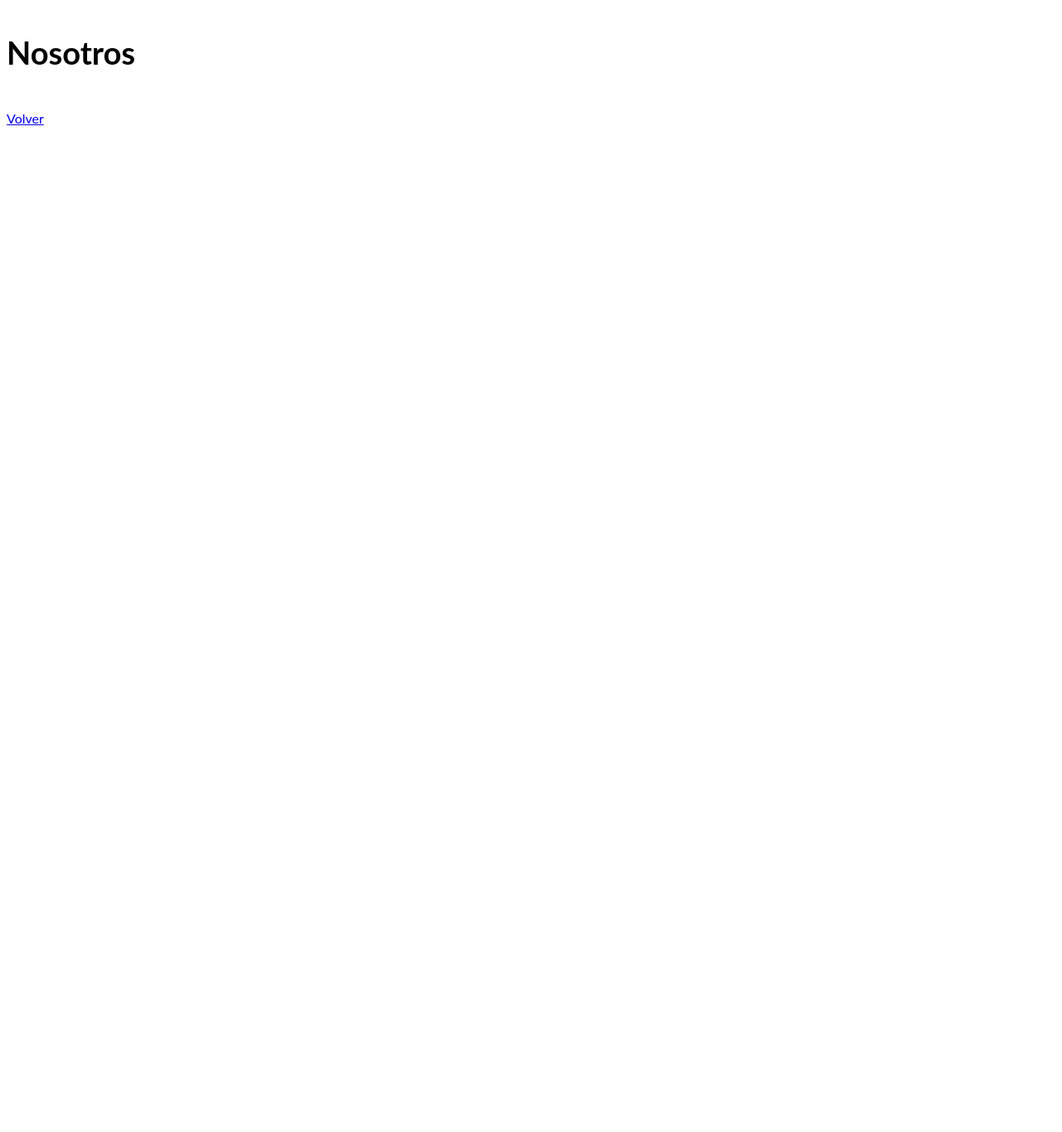
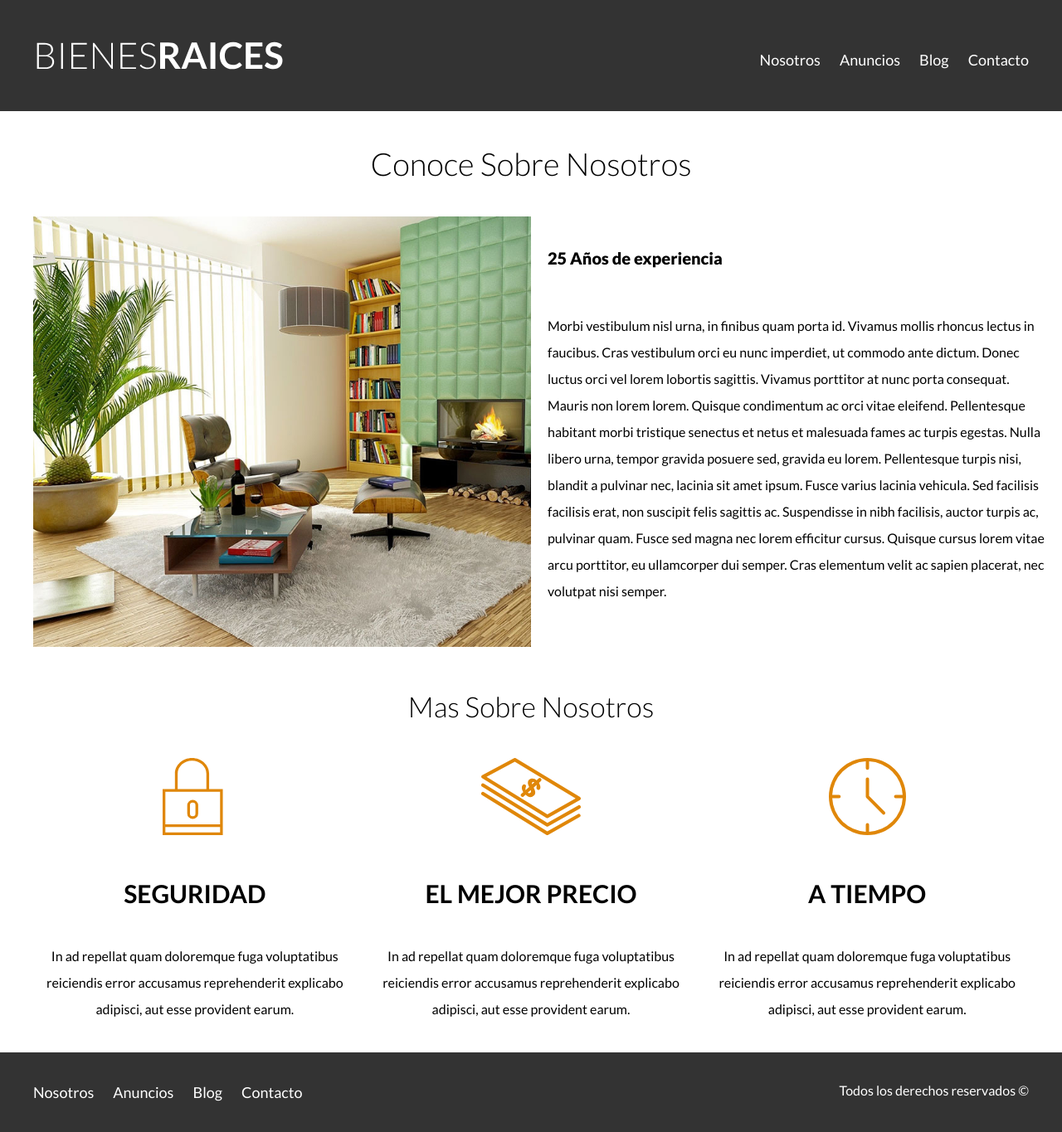
Before and after one commit to GomezRob95/BienesRaices, a plain HTML site: page nosotros.html in a window 1280 px wide. Shown: the whole page at 83% size. Before the commit the page ends 800 px from the top, so only its background shows below. Drawn offline with Linux system fonts and the light colour scheme.

Commit message:
Se agrega la pagina NOSOTROS

```diff
--- a/css/styles.css
+++ b/css/styles.css
@@ -97,6 +97,11 @@ h4 {
 
 
 /*Header*/
+
+.site-header {
+    background-color: #333333;
+    padding: 1rem 0 3rem 0;
+}
 
 .site-header.inicio {
     background-image: url(../img/header.jpg);
@@ -364,3 +369,20 @@ h4 {
     margin: 0;
     color: white;
 }
+
+
+/*Codigo para paginas internas*/
+
+.contenido-nosotros {
+    display: grid;
+    grid-template-columns: 50% 50%;
+    /*permite poner el 50% para la img y el otro 50% para el texto*/
+    grid-column-gap: 2rem;
+}
+
+.texto-nosotros blockquote {
+    font-weight: 900;
+    font-size: 2rem;
+    margin: 0;
+    padding: 3rem 0;
+}
--- a/nosotros.html
+++ b/nosotros.html
@@ -4,13 +4,95 @@
 <head>
     <meta charset="UTF-8">
     <meta name="viewport" content="width=device-width, initial-scale=1.0">
-    <title>Document</title>
+    <title>Bienes Raices</title>
+    <link rel="preconnect" href="https://fonts.gstatic.com">
+    <link href="https://fonts.googleapis.com/css2?family=Lato:wght@300;400;700;900&display=swap" rel="stylesheet">
+    <link rel="stylesheet" href="css/normalize.css">
     <link rel="stylesheet" href="css/styles.css">
 </head>
 
 <body>
-    <h1>Nosotros</h1>
-    <a href="index.html">Volver</a>
+
+    <header class="site-header">
+        <div class="contenedor contenido-header">
+            <div class="barra">
+                <a href="/">
+                    <img src="img/logo.svg" alt="logo de bienes raices">
+                </a>
+
+                <nav class="navegacion">
+                    <a target="_blanck" href="nosotros.html">Nosotros</a>
+                    <a href="anuncios.html">Anuncios</a>
+                    <a href="blog.html">Blog</a>
+                    <a href="contacto.html">Contacto</a>
+                </nav>
+            </div>
+
+
+        </div>
+        <!--Contenedor-->
+    </header>
+
+    <main class="contenedor">
+
+        <h1 class="fw-300 centrar-texto">Conoce Sobre Nosotros</h1>
+
+        <div class="contenido-nosotros">
+
+            <div class="imagen">
+                <img src="img/nosotros.jpg" alt="imagen sobre nosotros">
+            </div>
+            <div class="texto-nosotros">
+                <blockquote>25 Años de experiencia</blockquote>
+
+                <p>Morbi vestibulum nisl urna, in finibus quam porta id. Vivamus mollis rhoncus lectus in faucibus. Cras vestibulum orci eu nunc imperdiet, ut commodo ante dictum. Donec luctus orci vel lorem lobortis sagittis. Vivamus porttitor at nunc porta
+                    consequat. Mauris non lorem lorem. Quisque condimentum ac orci vitae eleifend. Pellentesque habitant morbi tristique senectus et netus et malesuada fames ac turpis egestas. Nulla libero urna, tempor gravida posuere sed, gravida eu
+                    lorem. Pellentesque turpis nisi, blandit a pulvinar nec, lacinia sit amet ipsum. Fusce varius lacinia vehicula. Sed facilisis facilisis erat, non suscipit felis sagittis ac. Suspendisse in nibh facilisis, auctor turpis ac, pulvinar
+                    quam. Fusce sed magna nec lorem efficitur cursus. Quisque cursus lorem vitae arcu porttitor, eu ullamcorper dui semper. Cras elementum velit ac sapien placerat, nec volutpat nisi semper.</p>
+
+            </div>
+
+        </div>
+
+    </main>
+
+    <section class="contenedor seccion">
+        <h2 class="fw-300 centrar-texto">Mas Sobre Nosotros</h2>
+
+        <div class="iconos-nosotros">
+            <div class="icono">
+                <img src="img/icono1.svg" alt="icono seguridad">
+                <h3>Seguridad</h3>
+                <p>In ad repellat quam doloremque fuga voluptatibus reiciendis error accusamus reprehenderit explicabo adipisci, aut esse provident earum.</p>
+            </div>
+
+            <div class="icono">
+                <img src="img/icono2.svg" alt="icono a mejor precio">
+                <h3>El Mejor Precio</h3>
+                <p>In ad repellat quam doloremque fuga voluptatibus reiciendis error accusamus reprehenderit explicabo adipisci, aut esse provident earum.</p>
+            </div>
+
+            <div class="icono">
+                <img src="img/icono3.svg" alt="icono a tiempo">
+                <h3>A Tiempo</h3>
+                <p>In ad repellat quam doloremque fuga voluptatibus reiciendis error accusamus reprehenderit explicabo adipisci, aut esse provident earum.</p>
+            </div>
+        </div>
+    </section>
+
+
+
+    <footer class="site-footer seccion">
+        <div class="contenedor contenedor-footer">
+            <nav class="navegacion">
+                <a href="nosotros.html">Nosotros</a>
+                <a href="anuncios.html">Anuncios</a>
+                <a href="blog.html">Blog</a>
+                <a href="contacto.html">Contacto</a>
+            </nav>
+            <p class="copyright">Todos los derechos reservados &copy; </p>
+        </div>
+    </footer>
 </body>
 
 </html>
```
